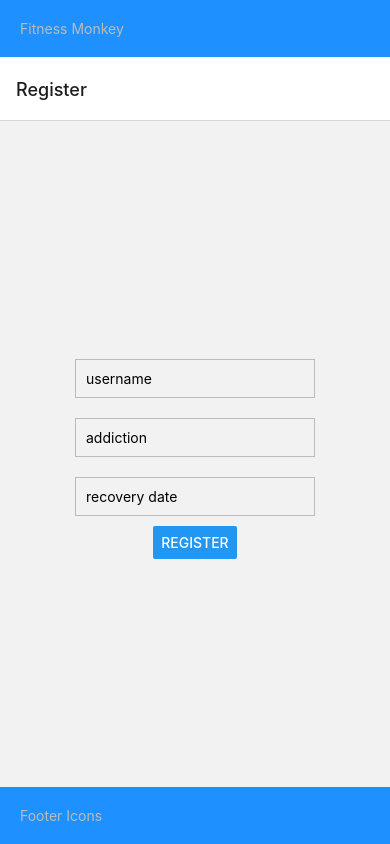
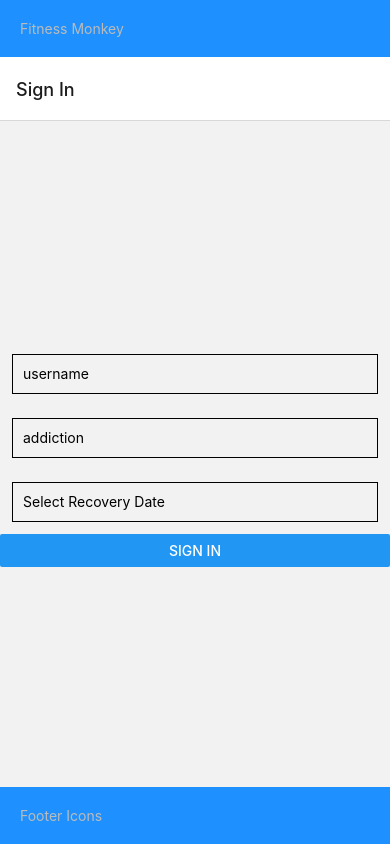
Before and after one commit to cschucode/fitness-monkey-react-native, a React Native app: screen / in a window 390 px wide. Built offline with nearby package versions, Linux system fonts and the light colour scheme.

Commit message:
Made updates

```diff
--- a/App.js
+++ b/App.js
@@ -19,9 +19,9 @@ const App = () => {
         <Header title="Fitness Monkey" />
         <View style={{ flex: 1, justifyContent: 'center' }}>
           <NavigationContainer>
-            <Stack.Navigator initialRouteName="Register">
+            <Stack.Navigator initialRouteName="Sign In">
               <Stack.Screen name="Home" styles={styles.container} component={HomeScreen} />
-              <Stack.Screen name="Register" component={RegistrationScreen} />
+              <Stack.Screen name="Sign In" component={RegistrationScreen} />
               <Stack.Screen name="Recovery" component={RecoveryScreen} />
               <Stack.Screen name="SocialFeed" component={SocialFeedScreen} />
             </Stack.Navigator>
@@ -38,12 +38,6 @@ const styles = StyleSheet.create({
     backgroundColor: '#fff',
     justifyContent: 'center',
   },
-  textInput: {
-    borderColor: '#bbb',
-    borderWidth: 1,
-    margin: 10,
-    padding: 10,
-  },
 });
 
 export default App;
--- a/screens/RegistrationScreen.js
+++ b/screens/RegistrationScreen.js
@@ -1,26 +1,51 @@
 import React, { useState } from 'react';
-import { StyleSheet, Text, TextInput, View, Button } from 'react-native';
+import { StyleSheet, Text, TextInput, View, Button, Pressable } from 'react-native';
+
+import DateTimePicker from '@react-native-community/datetimepicker';
 
 const RegistrationScreen = ({ navigation }) => {
   const [username, setUsername] = useState('');
-  const [recoveryDate, setRecoveryDate] = useState('');
   const [addiction, setAddiction] = useState('');
+  const [date, setDate] = useState(new Date(1598051730000));
+  const [mode, setMode] = useState('date');
+  const [show, setShow] = useState(false);
+
+  const onChange = (event, selectedDate) => {
+    const currentDate = selectedDate || date;
+    setShow(Platform.OS === 'ios');
+    setDate(currentDate);
+  };
+
+  const showDatepicker = () => {
+    setShow(true);
+  };
 
   const handleOnPress = () => {
-    console.log({
-      username,
-      addiction,
-      recoveryDate,
-    });
+    // create a new user in the database
+    console.log(date);
+
   };
 
   return (
-    <View style={{ flex: 1, alignItems: 'center', justifyContent: 'center' }}>
+    <View style={{ flex: 1, justifyContent: 'center' }}>
       <TextInput style={styles.input} placeholder="username" value={username} onChangeText={setUsername} />
       <TextInput style={styles.input} placeholder="addiction" value={addiction} onChangeText={setAddiction} />
-      <TextInput style={styles.input} placeholder="recovery date" value={recoveryDate} onChangeText={setRecoveryDate} />
+
+      <Pressable onPressIn={showDatepicker}>
+        <Text style={styles.input}>Select Recovery Date</Text>
+      </Pressable>
+      {show && (
+        <DateTimePicker
+          testID="dateTimePicker"
+          value={date}
+          mode={mode}
+          is24Hour={true}
+          display="default"
+          onChange={onChange}
+        />
+      )}
       <Button
-        title="Register"
+        title="Sign In"
         onPress={handleOnPress}
       />
     </View>
@@ -29,9 +54,9 @@ const RegistrationScreen = ({ navigation }) => {
 
 const styles = StyleSheet.create({
   input: {
-    borderColor: '#bbb',
+    height: 40,
+    margin: 12,
     borderWidth: 1,
-    margin: 10,
     padding: 10,
   },
 });
```
